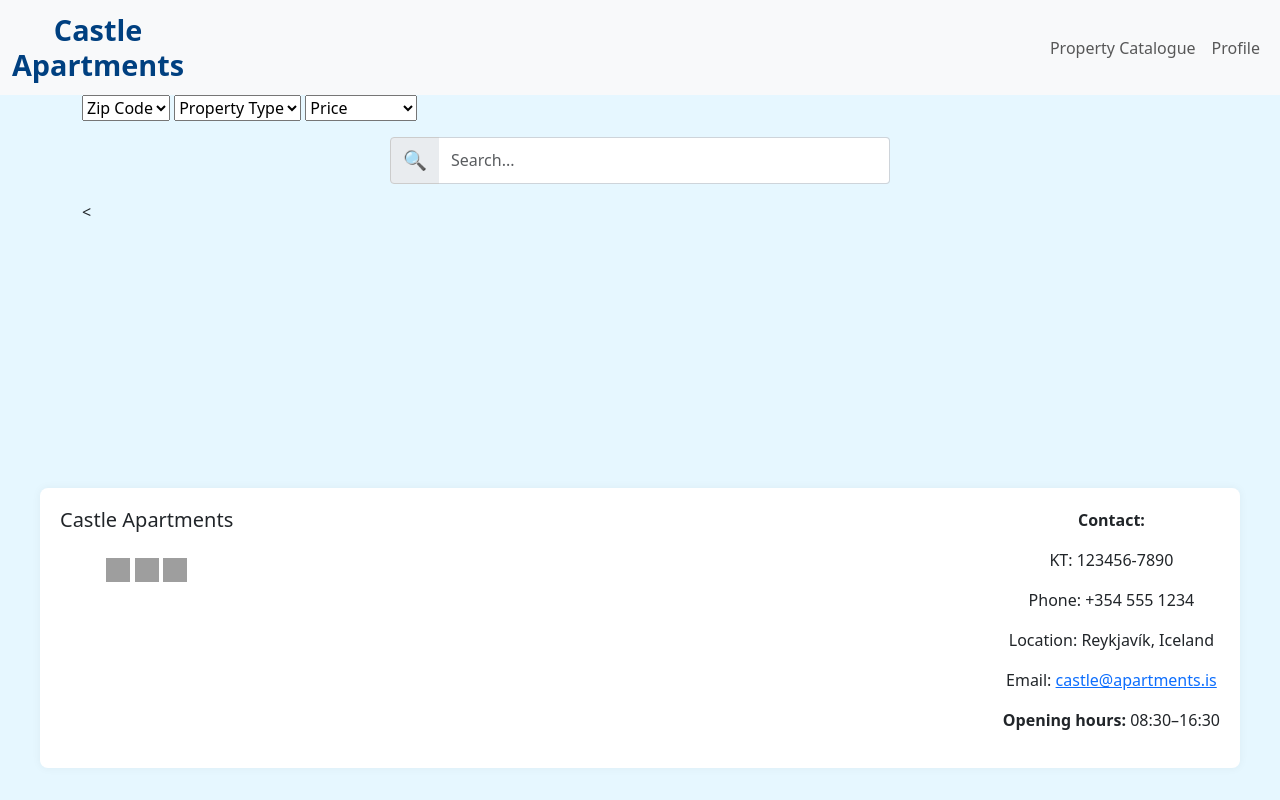
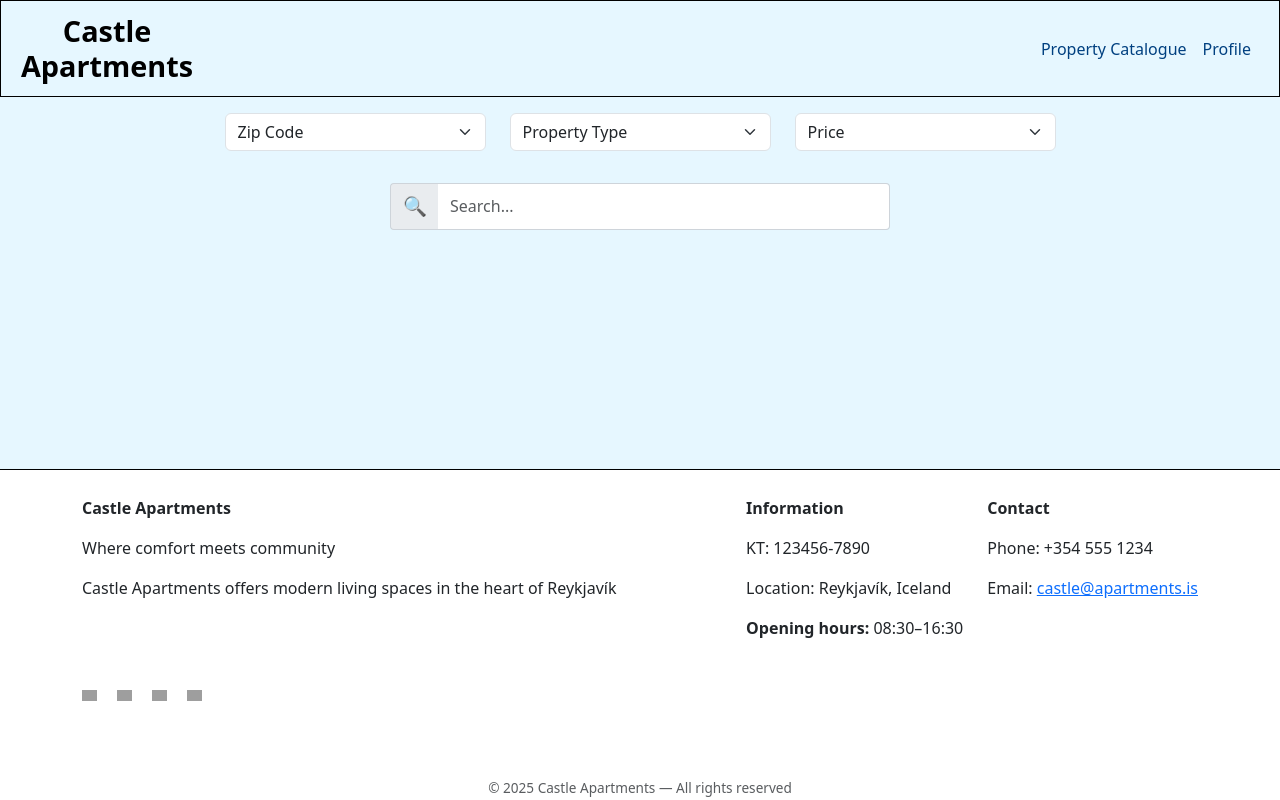
Before and after one commit to CoreMaker94/CastleApartments, a Django app: template templates/property/properties.html in a window 1280 px wide. Run offline with Django 3.2, Linux system fonts and the light colour scheme; the template is opened without the code that fills it, so the values that code supplies are empty; grey boxes are pictures that could not be loaded.

Commit message:
worked on the look . lookin -g sweet

```diff
--- a/property/views.py
+++ b/property/views.py
@@ -15,7 +15,8 @@ def property_list(request):
                     'price': x.price,
                     'type': x.type.name,
                     # TODO: image
-                    # 'image', x.propertyimage_set_first().image if x.propertyimage_set.exists() else None,
+
+                    #'image', x.propertyimage_set_first().image if x.propertyimage_set.exists() else None,
                     'zipcode': x.zipcode.code,
                 } for x in Property.objects.filter(address__icontains=request.GET['search_filter']).order_by('address')
             ]
--- a/static/css/main.css
+++ b/static/css/main.css
@@ -1,45 +1,24 @@
-/* styles.css */
-.banner {
-    position: relative;
-    display: flex;
-    height: 100px;
-    overflow: hidden;
-    top: 0;
-    left: 0;
+/* SOCIAL ICONS */
+.icon {
+  width: 15px;
+  height: 15px;
+  margin-right: 10px; /* space between icons */
+  object-fit: contain;
 }
 
-.logo img {
-    position: absolute;
-    height: 100%;
-    width: auto;
-    object-fit: contain;
-    background-color: white;
-    padding: 5px;
-    top: 0;
-    left: 0;
-    z-index: 2;
+.social-icons {
+  display: flex;
+  gap: 10px;
+  margin-top: 1rem; /* space below "Castle Apartments" */
 }
 
-.banner-image{
-    width: 100%;
-}
 
-.banner-image img {
-    position: relative;
-    height: 100%;
-    width: 100%;
-    object-fit: cover;
-    top: 0;
-    left: 0;
-    z-index: 1;
-}
-/* Container spacing */
+/* SEARCH FIELD */
 .input-group {
   max-width: 500px;
   margin: 1rem auto;
 }
 
-/* Search icon styling */
 #search-icon {
   background-color: #e9ecef;
   border: 1px solid #ced4da;
@@ -52,9 +31,13 @@
   min-width: 45px;
   border-top-left-radius: 4px;
   border-bottom-left-radius: 4px;
+  cursor: pointer;
 }
 
-/* Search input field styling */
+#search-icon:hover {
+  background-color: #dcdcdc;
+}
+
 #search-value {
   border: 1px solid #ced4da;
   border-left: none;
@@ -63,58 +46,82 @@
   padding: 0.5rem 0.75rem;
   font-size: 1rem;
 }
-#search-icon:hover {
-  background-color: #dcdcdc;
-}
-#search-icon {
-  border: 1px solid #ccc;
-}
+
 
 .brand-stacked {
   display: flex;
   flex-direction: column;
   text-align: center;
-  font-size: 1.8rem; /* Adjust as needed */
+  font-size: 1.8rem;
   font-weight: bold;
   line-height: 1.2;
+  margin-right: 2rem;
+  color: black !important;
+  transition: transform 0.3s ease, color 0.3s ease;
 }
+
+.brand-stacked:hover {
+  color: #0056b3 !important;
+  transform: scale(1.05);
+}
+
 
 .brand-line {
   display: block;
 }
-.brand-stacked {
-  margin-right: 2rem; /* spacing between brand and links */
-  color: #004080; /* example: dark blue text */
-}
-body {
+
+/* PAGE LAYOUT */
+html, body {
+  height: 100%;
+  margin: 0;
   background-color: #e6f7ff;
-  min-height: 100vh;
   display: flex;
   flex-direction: column;
-  margin: 0;
 }
 
 main {
   flex: 1;
 }
-
-
-footer {
-  width: 100%;
-  background-color: transparent;
-  padding: 2rem 0;
+.custom-header {
+  background-color: #e6f7ff; /* soft light blue */
+  border: 1px solid black;
+  padding: 0.5rem
 }
 
-.footer-box {
-  background-color: white;
+.custom-header .nav-link,
+.custom-header .navbar-brand {
+  color: #004080;
+}
+
+.custom-header .nav-link:hover {
+  color: #002244;
+}
+.custom-footer {
+    background-color: white;
+    padding: 0.1rem;
+    border-top: 1px solid black;
+}
+.card-body p {
+  margin-bottom: 0.5rem;
+}
+.featured-image {
   border-radius: 8px;
-  box-shadow: 0 0 10px rgba(0, 0, 0, 0.05);
-  padding: 20px;
-  max-width: 1200px;
-  margin: 0 auto;
-  text-align: center;
+  max-height: 300px;
+  object-fit: cover;
 }
-.icon {
-  width: 24px;
-  height: 24px;
+
+.spacer {
+  height: 50px; /* or whatever space you need */
 }
+.nav-link {
+  color: #333; /* default color */
+  transition: color 0.3s ease, transform 0.3s ease;
+}
+.nav-link:hover {
+  color: black;
+  transform: scale(1.05);
+  text-decoration: underline;
+}
+.card {
+  margin: 10px;
+}
--- a/templates/base.html
+++ b/templates/base.html
@@ -17,30 +17,48 @@
       {% endblock %}
     </main>
 
-   <footer>
-      <div class="footer-box d-flex justify-content-between flex-wrap">
-        <!-- Left Side -->
-        <div class="footer-left">
-          <h5>Castle Apartments</h5>
-          <div class="social-icons mt-4">
-              <a href="#"><img src="https://upload.wikimedia.org/wikipedia/commons/5/51/Facebook_f_logo_%282019%29.svg" alt="Facebook" class="icon"></a>
-              <a href="#"><img src="https://upload.wikimedia.org/wikipedia/en/6/60/Twitter_Logo_as_of_2021.svg" alt="Twitter" class="icon"></a>
-              <a href="#"><img src="https://upload.wikimedia.org/wikipedia/commons/a/a5/Instagram_icon.png" alt="Instagram" class="icon"></a>
+   <footer class="shadow-sm mt-auto custom-footer">
+          <div class="container py-4">
+            <div class="d-flex justify-content-between flex-wrap align-items-start">
+
+              <!-- Left: Brand + Icons -->
+              <div class="footer-left mb-4">
+                <p><strong>Castle Apartments</strong></p>
+                <p class="footer-tagline">Where comfort meets community</p>
+                <p class="footer-description">Castle Apartments offers modern living spaces in the heart of Reykjavík</p>
+                <div class="spacer"></div>
+                <div class="social-icons mt-3">
+                  <a href="#"><img src="https://upload.wikimedia.org/wikipedia/commons/5/51/Facebook_f_logo_%282019%29.svg" alt="Facebook" class="icon"></a>
+                  <a href="#"><img src="https://upload.wikimedia.org/wikipedia/commons/a/a5/Instagram_icon.png" alt="Instagram" class="icon"></a>
+                  <a href="#"><img src="https://upload.wikimedia.org/wikipedia/commons/c/ca/LinkedIn_logo_initials.png" alt="LinkedIn" class="icon"></a>
+                  <a href="#"><img src="https://upload.wikimedia.org/wikipedia/commons/b/b8/YouTube_Logo_2017.svg" alt="YouTube" class="icon"></a>
+                </div>
+              </div>
+
+              <!-- Right: Info + Contact -->
+              <div class="d-flex flex-column flex-md-row gap-4">
+                <div class="footer-right">
+                  <p><strong>Information</strong></p>
+                  <p>KT: 123456-7890</p>
+                  <p>Location: Reykjavík, Iceland</p>
+                  <p><strong>Opening hours:</strong> 08:30–16:30</p>
+                </div>
+                <div class="footer-right">
+                  <p><strong>Contact</strong></p>
+                  <p>Phone: +354 555 1234</p>
+                  <p>Email: <a href="mailto:castle@apartments.is">castle@apartments.is</a></p>
+                </div>
+              </div>
+
+            </div>
           </div>
 
-        </div>
+          <div class="text-center mt-4 text-muted" style="font-size: 0.85rem;">
+            © 2025 Castle Apartments — All rights reserved
+          </div>
+   </footer>
 
-        <!-- Right Side -->
-        <div class="footer-right">
-          <p><strong>Contact:</strong></p>
-          <p>KT: 123456-7890</p>
-          <p>Phone: +354 555 1234</p>
-          <p>Location: Reykjavík, Iceland</p>
-          <p>Email: <a href="mailto:castle@apartments.is">castle@apartments.is</a></p>
-          <p><strong>Opening hours:</strong> 08:30–16:30</p>
-        </div>
-      </div>
-   </footer>
+
 
 
     <script src="https://cdn.jsdelivr.net/npm/bootstrap@5.3.6/dist/js/bootstrap.bundle.min.js"></script>
--- a/templates/navigation.html
+++ b/templates/navigation.html
@@ -1,4 +1,4 @@
-<nav class="navbar navbar-expand-lg bg-body-tertiary">
+<nav class="navbar navbar-expand-lg custom-header">
   <div class="container-fluid">
     <a class="navbar-brand brand-stacked" href="{% url 'home' %}">
       <span class="brand-line">Castle</span>
--- a/templates/property/properties.html
+++ b/templates/property/properties.html
@@ -2,10 +2,12 @@
 {% load static %}
 
 {% block content %}
-<div class="container">
+    <div class="container mt-3">
       <form id="filter-form" method="get">
+        <div class="row justify-content-center mb-4 text-center">
           <!-- Zip Code Dropdown -->
-    <select name="zipcode">
+          <div class="col-md-3 mb-2">
+            <select name="zipcode" class="form-select">
               <option value="">Zip Code</option>
               {% for zip in zipcodes %}
                 <option value="{{ zip }}" {% if zip == request.GET.zipcode %}selected{% endif %}>
@@ -13,9 +15,11 @@
                 </option>
               {% endfor %}
             </select>
+          </div>
 
           <!-- Property Type Dropdown -->
-    <select name="property_type">
+          <div class="col-md-3 mb-2">
+            <select name="property_type" class="form-select">
               <option value="">Property Type</option>
               {% for type in property_types %}
                 <option value="{{ type }}" {% if type == request.GET.property_type %}selected{% endif %}>
@@ -23,13 +27,19 @@
                 </option>
               {% endfor %}
             </select>
+          </div>
 
           <!-- Price Order Dropdown -->
-    <select name="price_order">
+          <div class="col-md-3 mb-2">
+            <select name="price_order" class="form-select">
               <option value="">Price</option>
               <option value="low" {% if request.GET.price_order == 'low' %}selected{% endif %}>Low to High</option>
               <option value="high" {% if request.GET.price_order == 'high' %}selected{% endif %}>High to Low</option>
             </select>
+          </div>
+        </div>
+      </form>
+    </div>
 
     <!-- Search Input -->
     <div class="input-group mb-3 mt-3">
@@ -41,18 +51,26 @@
   </form>
 
   <!-- Property Grid: where results will be displayed -->
-  <<div id="property-grid">
+   <div class="row" id="property-grid">
     {% for property in properties %}
-      <div class="property-card">
-        <h3>{{ property.name }}</h3>
-        <p>{{ property.address }}</p>
-        <p>Zip Code: {{ property.zipcode.code }}</p><p>Type: {{ property.type.name }}</p>
-        <p>Price: ${{ property.price }}</p>
+       <div class="col-md-4 mb-4">
+         <div class="card h-100 shadow-sm">
+           {% if property.propertyimage_set.first %}
+             <img src="{{ property.propertyimage_set.first.image.url }}" class="card-img-top" alt="Property Image">
+           {% else %}
+             <img src="/media/property_images/House1.jpg" class="card-img-top" alt="House 1">
+           {%endif %}
+           <div class="card-body">
+             <h5 class="card-title">{{ property.address }}</h5>
+             <p class="card-text">{{ property.beds }} 🛏️ • {{ property.bath }} 🛁 • {{ property.size }} 📐</p>
+             <p class="card-text"><strong>${{ property.price }}</strong></p>
              <a href="{% url 'property_by_id' property.id %}" class="btn btn-primary btn-sm">View Details</a>
            </div>
-
+         </div>
+       </div>
      {% endfor %}
    </div>
+
 
 <!-- Link to JS file -->
 <script src="{% static 'js/property_filter.js' %}"></script>
```
Also changed, not shown: templates/home.html (+19 -10 lines). Lines whose indentation alone changed are shown as unchanged.
